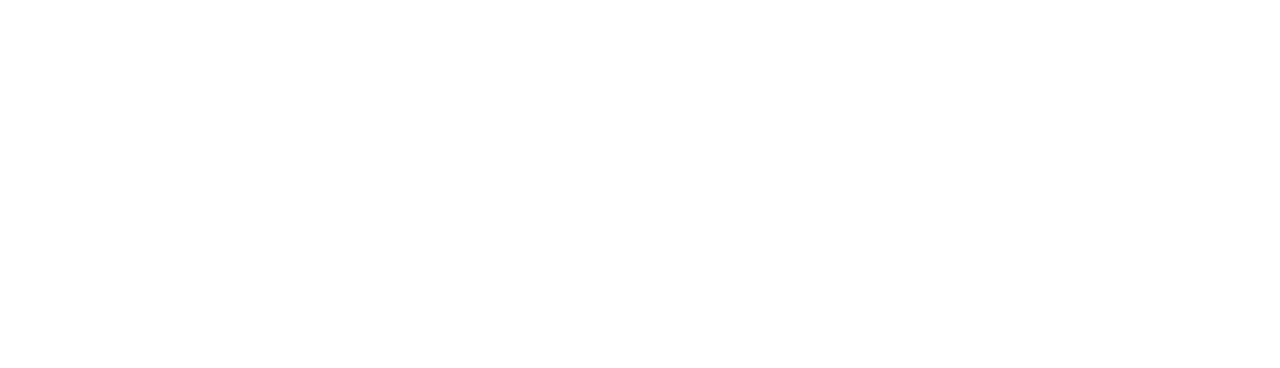
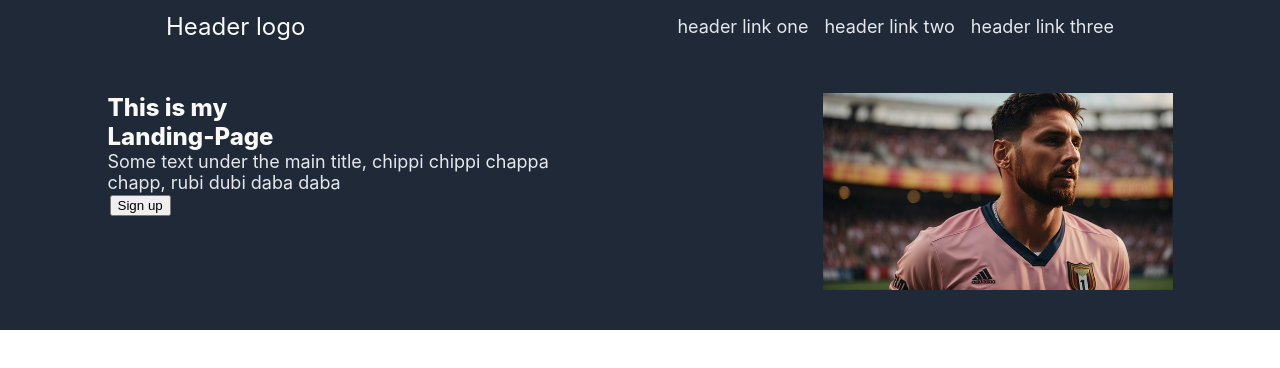
Before and after one commit to thechangamunda/landing-page, a plain HTML site: page index.html in a window 1280 px wide. Drawn offline with Linux system fonts and the light colour scheme.

Commit message:
Added header texts and images

```diff
--- a/index.html
+++ b/index.html
@@ -7,6 +7,25 @@
     <link rel="stylesheet" href="style.css" >
 </head>
 <body>
+    <div class="top">
+        <div class="header">
+            <div class="header-text">Header logo</div>
+            <ul class="right-links">
+                <li><a href="#">header link one</a></li>
+                <li><a href="#">header link two</a></li>
+                <li><a href="#">header link three</a></li>
+            </ul>
+        </div>
+        <div class="top-content">
+            <div class="top-txt">
+                <div class="main-txt">This is my Landing-Page</div>
+                <div class="middle-txt">Some text under the main title, chippi chippi chappa chapp, rubi dubi daba daba</div>
+                <button>Sign up</button>
+            </div>
+            <img class="messi" src="./images/messi.jpg" alt="image of him(messi)">
+        </div>
 
+        </div>
+    </div>
 </body>
 </html>
--- a/style.css
+++ b/style.css
@@ -0,0 +1,77 @@
+body {
+    display: flex;
+    flex-direction: column;
+    margin: 0;
+    padding: 0;
+    font-family: -apple-system, BlinkMacSystemFont, 'Segoe UI', Roboto, Oxygen, Ubuntu, Cantarell, 'Open Sans', 'Helvetica Neue', sans-serif;;
+}
+
+.top {
+    background-color: #1f2937;
+}
+
+.header {
+    display: flex;
+    flex-wrap: wrap;
+    justify-content: space-around;
+    margin-bottom: 40px;
+}
+
+.top-txt {
+    display: flex;
+    flex-direction: column;
+    flex-wrap: wrap;
+}
+
+.header-text {
+    align-self: center;
+    justify-content: center;
+    font-size: 24px;
+    color: #f9faf8;
+}
+
+.main-txt {
+    font-size: 24px;
+    font-weight: 800;
+    color: #f9faf8;
+    max-width: 200px;
+}
+
+.middle-txt{
+    font-size: 18px;
+    color: #e5e7eb;
+    max-width: 500px;
+}
+
+.top-content {
+    display: flex;
+    justify-content: space-around;
+    margin-top: 40px;
+}
+
+ul {
+    display: flex;
+    gap: 16px;
+    list-style: none;
+    justify-content: flex-end;
+}
+
+a {
+    text-decoration: none;
+    font-size: 18px;
+    color: #e5e7eb;
+}
+
+button {
+    width: max-content;
+    height: max-content;
+    margin: 2px;
+}
+
+img {
+    max-height: 200px;
+    max-width: 350px;
+    margin-bottom: 40px;
+    margin-left: 0;
+    margin-right: 0;
+}
```
Also changed, not shown: images/messi.jpg (added), 2 other files.
